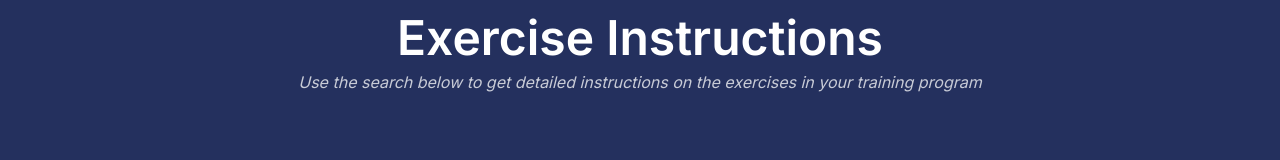
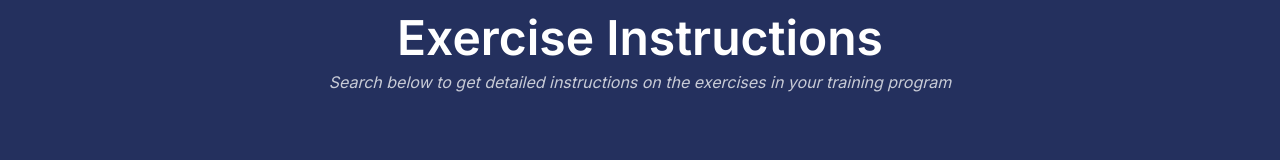
Before and after one commit to LukaMartin/gym-program-generator, a Next.js app: page /exercise-instructions in a window 1280 px wide. Shown: the part 146-306 px from the top of the page. Built offline with nearby package versions, Linux system fonts and the light colour scheme.

Commit message:
Edit exercise examples page paragraph text.

```diff
--- a/src/app/exercise-instructions/page.tsx
+++ b/src/app/exercise-instructions/page.tsx
@@ -6,7 +6,7 @@ export default function ExerciseExamples() {
     <main className="flex flex-col items-center">
       <H1 className="text-2xl">Exercise Instructions</H1>
       <p className="mb-20 px-4 text-center text-base text-white/75 italic">
-        Use the search below to get detailed instructions on the exercises in
+        Search below to get detailed instructions on the exercises in
         your training program
       </p>
 
```
